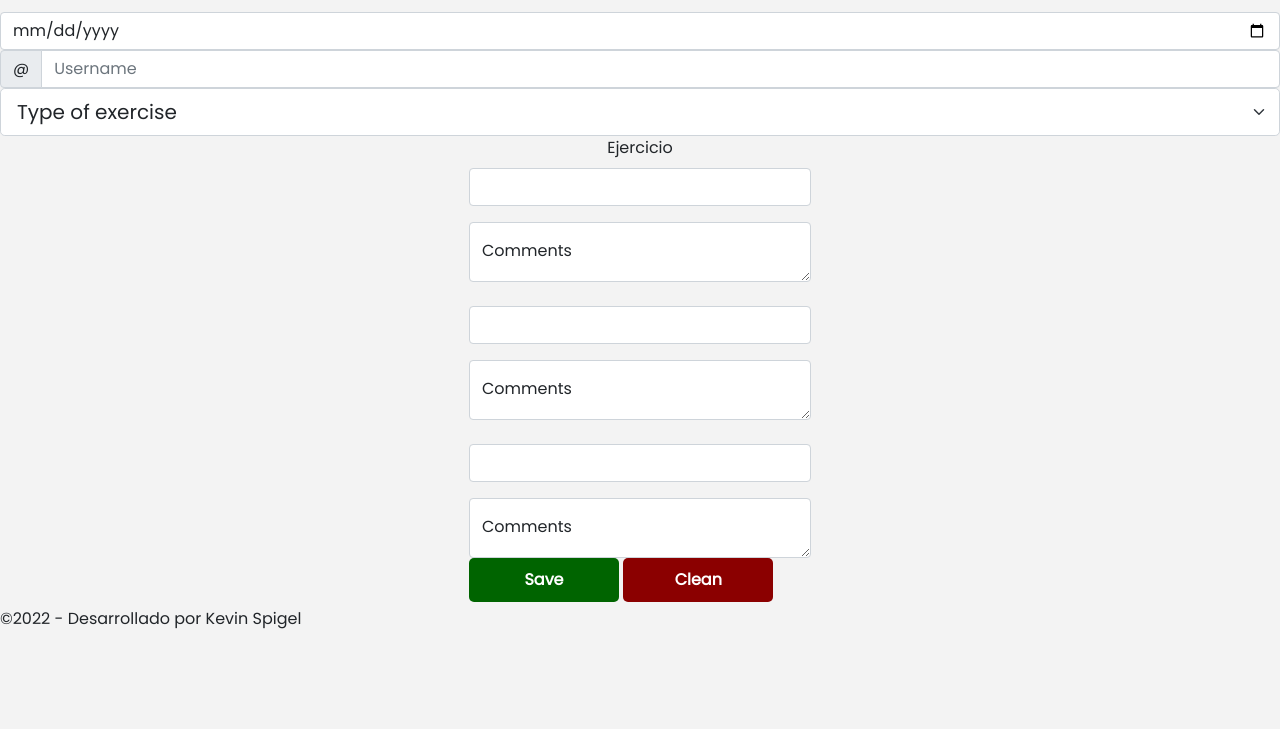
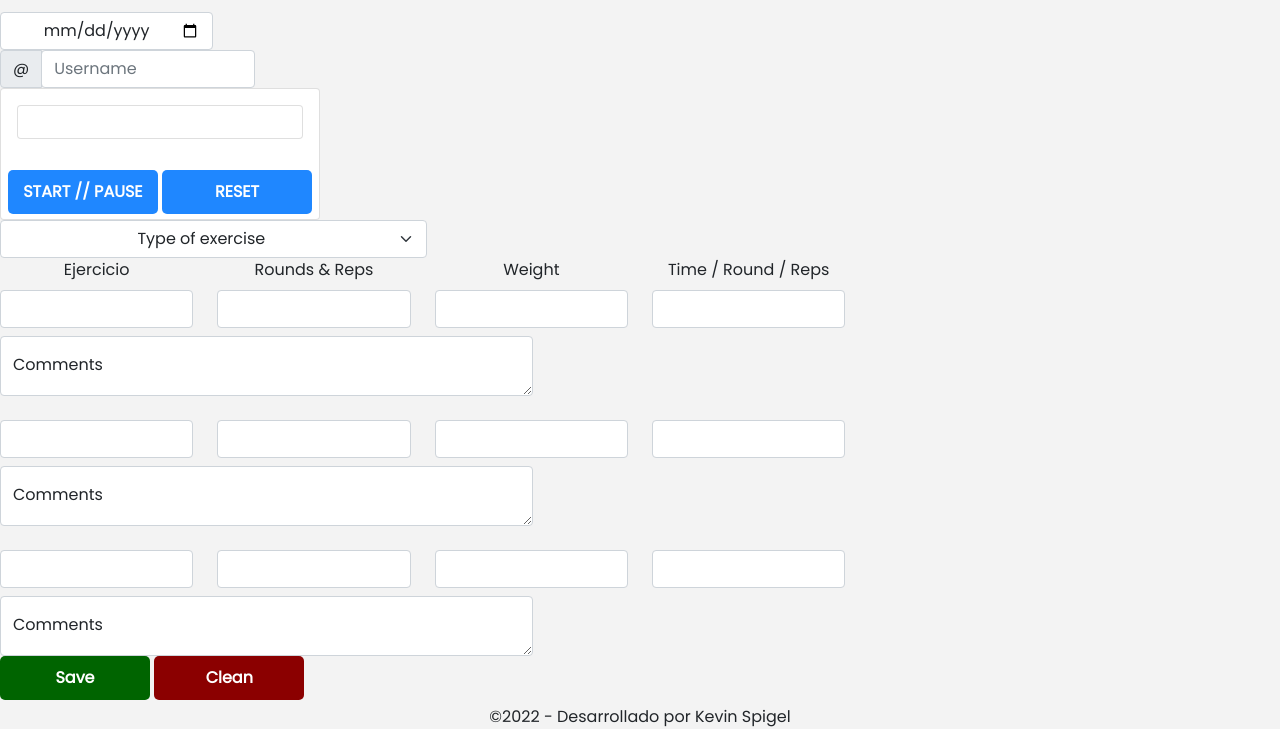
Before and after one commit to KevinSpigel/gym-tracker, a website: page score-card.html in a window 1280 px wide. Shown: the part 106-835 px from the top of the page. Before the commit the page ends 800 px from the top, so only its background shows below. Drawn offline with nearby package versions, Linux system fonts and the light colour scheme.

Commit message:
Styles of score-card

```diff
--- a/score-card.html
+++ b/score-card.html
@@ -5,11 +5,9 @@
     <meta charset="UTF-8">
 
     <meta name="keywords" content="gym tracker, score card, exercise type, functional, bike, chronometer, gym.">
-    <!-- complete with the keywords -->
 
     <meta name="description"
         content="This is a Gym Tracker. It helps you track your exercises and also has a chronometer to improve your training.">
-    <!-- complete with the description  -->
 
     <meta http-equiv="X-UA-Compatible" content="IE=edge">
     <meta name="viewport" content="width=device-width, initial-scale=1.0">
@@ -30,6 +28,8 @@
 
     <header>
 
+        <div>
+
             <div class="btn-group">
                 <button type="button" class="btn" data-bs-toggle="dropdown" aria-expanded="false">
                     ⏼
@@ -40,72 +40,148 @@
                 </ul>
             </div>
 
-        <div>
+            <div class="text-center">
                 <h1>Score Card</h1>
             </div>
 
-        <div><label for="startDate"></label>
-            <input id="startDate" class="form-control" type="date" />
+            <div>
+                <div class="col-2"><label for="startDate"></label>
+                    <input id="startDate" class="form-control text-center" type="date" />
                 </div>
-
 
                 <div class="input-group">
                     <span class="input-group-text" id="input-group-left-example">@</span>
+                    <div class="col-2">
                         <input type="text" class="form-control" placeholder="Username" aria-label="Username"
                             aria-describedby="input-group-left" required>
+                    </div>
+                </div>
+
+                <div class="card w-25 text-center">
+                    <div class="card-body text-center">
+                        <div class="card card-body ">
+                            <!-- Aquí va el contador -->
+                        </div>
+                    </div>
+                    <div>
+                        <button type="button" class="chrono-button">START // PAUSE</button>
+                        <button type="button" class="chrono-button">RESET</button>
+                    </div>
+                </div>
+            </div>
         </div>
     </header>
 
     <main>
-        <select class="form-select form-select-lg" aria-label="Default select">
+
+        <div>
+
+            <div class="col-4">
+                <select class="form-select text-center" aria-label="Default select">
                     <option selected="">Type of exercise</option>
                     <option value="1">Functional</option>
                     <option value="2">Cycling</option>
                     <option value="3">GYM</option>
                     <option value="4">Running</option>
                 </select>
+            </div>
 
 
-
-        <div class="d-flex justify-content-center">
+            <div class="d-flex justify-content-center row">
                 <form id="form-order">
-
-                <div class="mb-3 text-center">
+                    <div>
+                        <div class="row">
+                            <div class="mb-2 text-center col-2">
                                 <label for="name" class="form-label">Ejercicio</label>
                                 <input type="text" name="name" class="form-control" id="name" placeholder="">
                             </div>
 
-                <div class="form-floating">
+                            <div class="mb-2 text-center col-2">
+                                <label for="name" class="form-label">Rounds & Reps</label>
+                                <input type="text" name="name" class="form-control" id="name" placeholder="">
+                            </div>
+
+                            <div class="mb-2 text-center col-2">
+                                <label for="name" class="form-label">Weight</label>
+                                <input type="text" name="name" class="form-control" id="name" placeholder="">
+                            </div>
+
+                            <div class="mb-2 text-center col-2">
+                                <label for="name" class="form-label">Time / Round / Reps</label>
+                                <input type="text" name="name" class="form-control" id="name" placeholder="">
+                            </div>
+
+                        </div>
+
+                        <div class="form-floating col-5">
                             <textarea class="form-control" placeholder="Leave a comment here" id="floatingTextarea"
                                 style="height: 60px"></textarea>
                             <label for="floatingTextarea">Comments</label>
                         </div>
 
+                    </div>
 
-                <div class="mb-3 text-center">
+                    <div>
+                        <div class="row">
+                            <div class="mb-2 text-center col-2">
                                 <label for="name" class="form-label"></label>
                                 <input type="text" name="name" class="form-control" id="name" placeholder="">
                             </div>
 
-                <div class="form-floating">
+                            <div class="mb-2 text-center col-2">
+                                <label for="name" class="form-label"></label>
+                                <input type="text" name="name" class="form-control" id="name" placeholder="">
+                            </div>
+
+                            <div class="mb-2 text-center col-2">
+                                <label for="name" class="form-label"></label>
+                                <input type="text" name="name" class="form-control" id="name" placeholder="">
+                            </div>
+
+                            <div class="mb-2 text-center col-2">
+                                <label for="name" class="form-label"></label>
+                                <input type="text" name="name" class="form-control" id="name" placeholder="">
+                            </div>
+
+
+                        </div>
+                        <div class="form-floating col-5">
                             <textarea class="form-control" placeholder="Leave a comment here" id="floatingTextarea"
                                 style="height: 60px"></textarea>
                             <label for="floatingTextarea">Comments</label>
                         </div>
+                    </div>
 
-
-
-                <div class="mb-3 text-center">
+                    <div>
+                        <div class="row">
+                            <div class="mb-2 text-center col-2">
                                 <label for="name" class="form-label"></label>
                                 <input type="text" name="name" class="form-control" id="name" placeholder="">
                             </div>
 
-                <div class="form-floating">
+                            <div class="mb-2 text-center col-2">
+                                <label for="name" class="form-label"></label>
+                                <input type="text" name="name" class="form-control" id="name" placeholder="">
+                            </div>
+
+                            <div class="mb-2 text-center col-2">
+                                <label for="name" class="form-label"></label>
+                                <input type="text" name="name" class="form-control" id="name" placeholder="">
+                            </div>
+
+                            <div class="mb-2 text-center col-2">
+                                <label for="name" class="form-label"></label>
+                                <input type="text" name="name" class="form-control" id="name" placeholder="">
+                            </div>
+
+                        </div>
+
+                        <div class="form-floating col-5">
                             <textarea class="form-control" placeholder="Leave a comment here" id="floatingTextarea"
                                 style="height: 60px"></textarea>
                             <label for="floatingTextarea">Comments</label>
                         </div>
-
+                    </div>
 
                     <div>
                         <button type="button" class="save-button">Save</button>
@@ -113,10 +189,10 @@
                     </div>
             </div>
 
-
+        </div>
     </main>
 
-    <footer>
+    <footer class="text-center">
         <div>&copy2022 - Desarrollado por Kevin Spigel</div>
     </footer>
 
--- a/scss/_score-card.scss
+++ b/scss/_score-card.scss
@@ -21,3 +21,9 @@
     @extend .button;
     background-color: darkred;
 }
+
+.chrono-button{
+    @extend .button;
+    background-color: rgba(0, 119, 255, 0.878);
+    margin-top: 15px;
+}
```
Also changed, not shown: css/output.css, 1 other file. Lines whose indentation alone changed are shown as unchanged.
